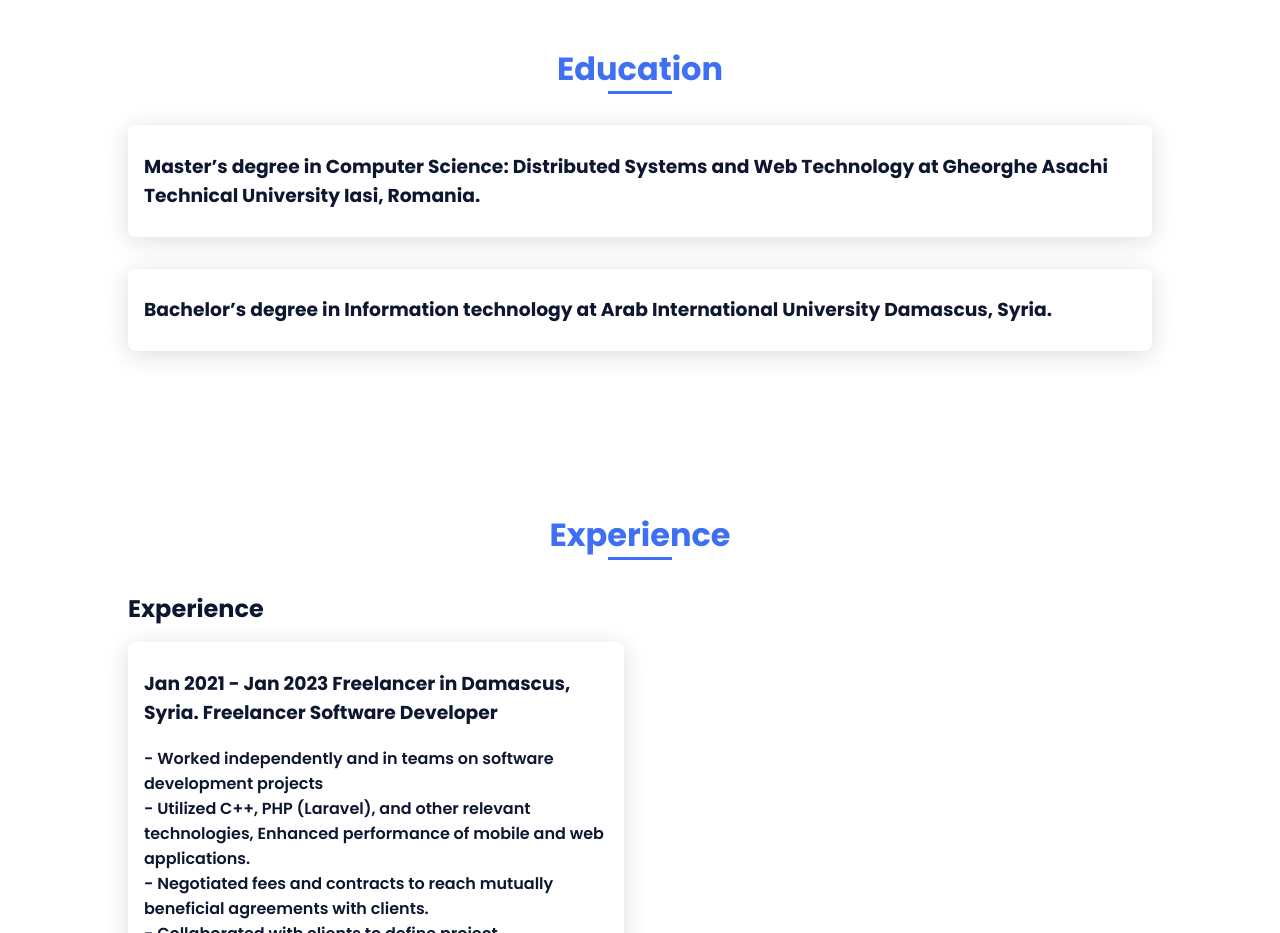
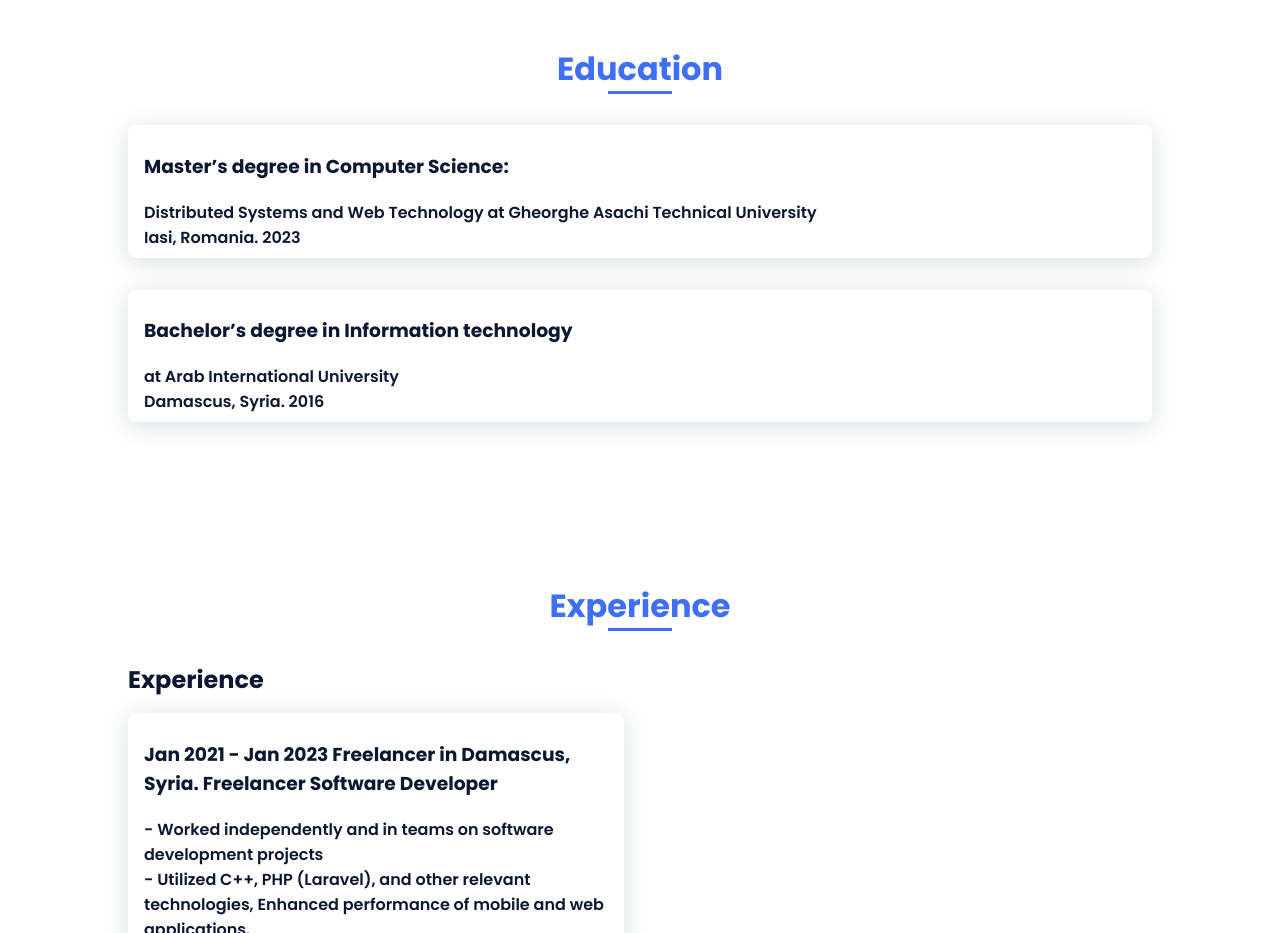
Before and after one commit to MohammedSkouti/portfolio, a plain HTML site: page index.html in a window 1280 px wide. Shown: the part 2840-3773 px from the top of the page. Drawn offline with nearby package versions, Linux system fonts and the light colour scheme.

Commit message:
Update index.html

```diff
--- a/index.html
+++ b/index.html
@@ -149,14 +149,14 @@
                 <div class="skills__names">
                     <i class=""></i>
                     <br>
-                    <span class="skills__name"><h3>Master’s degree in Computer Science: Distributed Systems and Web Technology at Gheorghe Asachi Technical University Iasi, Romania.</h3></span>
+                    <span class="skills__name"><h3>Master’s degree in Computer Science:</h3> Distributed Systems and Web Technology at Gheorghe Asachi Technical University </br>Iasi, Romania. 2023</span>
                 </div>
             </div>
 
             <div class="skills__data">
                 <div class="skills__names">
                     <i class=''></i>
-                    <span class="skills__name"><h3>Bachelor’s degree in Information technology at Arab International University Damascus, Syria.</h3></span>
+                    <span class="skills__name"><h3>Bachelor’s degree in Information technology </h3>at Arab International University </br> Damascus, Syria. 2016 </span>
                 </div>
             </div>
         </div>
```
